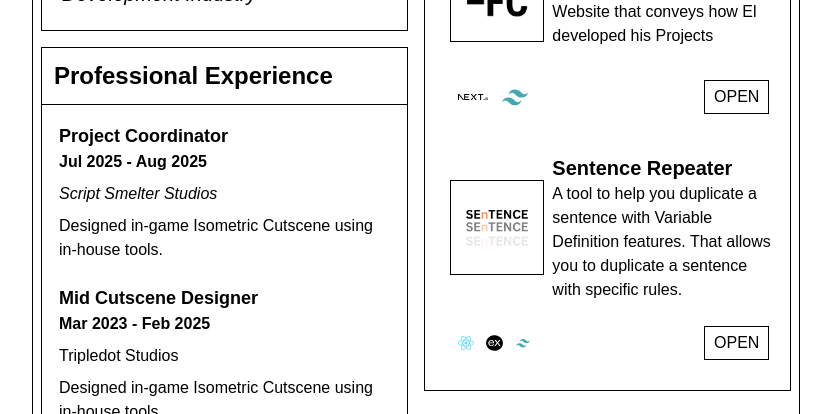
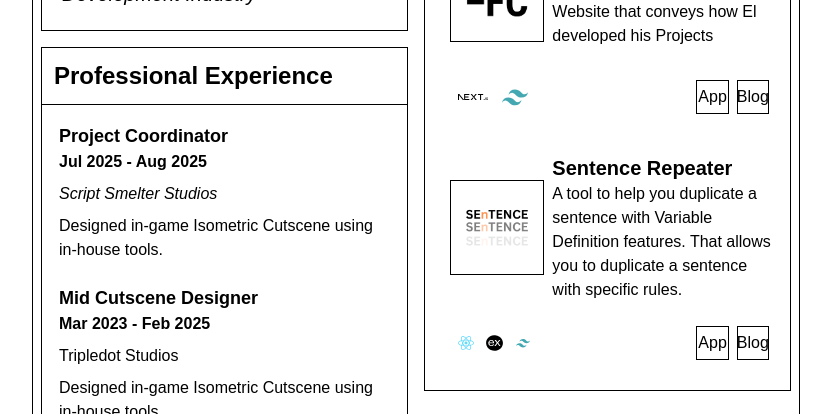
Before and after one commit to akael888/akael888-site, a Next.js app: page / in a window 1280 px wide. Shown: the part 221-635 px from the top of the page, without its empty margins (224-1055 px from the left). Built offline with nearby package versions, Linux system fonts and the light colour scheme.

Commit message:
feat : Added App Url Feature to Project Card

```diff
--- a/src/app/components/project-card.tsx
+++ b/src/app/components/project-card.tsx
@@ -1,10 +1,12 @@
 import Image from "next/image";
+import Link from "next/link";
 
 interface ProjectCardProps {
   name: string;
   description: string;
   logoUrl: string;
   techStacks?: string[];
+  appUrl?: string;
 }
 
 const ProjectCard: React.FC<ProjectCardProps> = ({
@@ -12,6 +14,7 @@ const ProjectCard: React.FC<ProjectCardProps> = ({
   description,
   logoUrl,
   techStacks = ["/next.svg"],
+  appUrl,
 }) => {
   return (
     <>
@@ -44,9 +47,17 @@ const ProjectCard: React.FC<ProjectCardProps> = ({
                 </div>
               ))}
             </div>
-            <div className="flex justify-end items-center">
-              <button className="border-1 w-[40%] p-1 hover:bg-gray-600">
-                OPEN
+            <div className="flex flex-row justify-end items-center gap-2">
+              {appUrl ? (
+                <Link
+                  className="border-1 w-[20%] p-1 hover:bg-gray-600 justify-center items-center flex"
+                  href={`https://${appUrl}`}
+                >
+                  App
+                </Link>
+              ) : null}
+              <button className="border-1 w-[20%] p-1 hover:bg-gray-600 justify-center items-center flex">
+                Blog
               </button>
             </div>
           </div>
--- a/src/app/page.tsx
+++ b/src/app/page.tsx
@@ -50,7 +50,7 @@ export default function Home() {
                 duration="Jan 2022 - Oct 2022"
                 company="Touchten Games"
                 companyLink="www.linkedin.com/company/touchtengames"
-                details="Designed in-game Isometric Cutscene using in-house tools."
+                details="Designed in-game Isometric Cutscene using in-house tools for the game Piper's Pet Cafe"
               />
             </div>
           </div>
@@ -64,6 +64,7 @@ export default function Home() {
                 description="A Blogpost-style Portofolio Website that conveys how El developed his Projects"
                 logoUrl="/efc-logo.png"
                 techStacks={["/next.svg", "/tailwind-logo.svg"]}
+                appUrl="elgratiofc.vercel.app"
               />
               <ProjectCard
                 name="Sentence Repeater"
@@ -74,12 +75,14 @@ export default function Home() {
                   "/expressjs-logo.svg",
                   "/tailwind-logo.svg",
                 ]}
+                appUrl="sentence-repeater.vercel.app"
               />
               <ProjectCard
                 name="Piper's Pet Cafe"
                 description="A casual mobile game that blends card-based solitaire puzzles with a unique cafe renovation theme."
                 logoUrl="/ppc-logo.png"
                 techStacks={["/unity-icon.svg"]}
+                appUrl="apps.apple.com/ph/app/pipers-pet-cafe-solitaire/id1554300372"
               />
               {/* <ProjectCard
                 name="Test"
```
